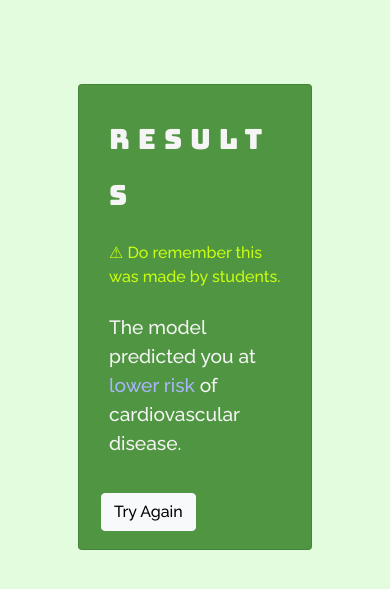
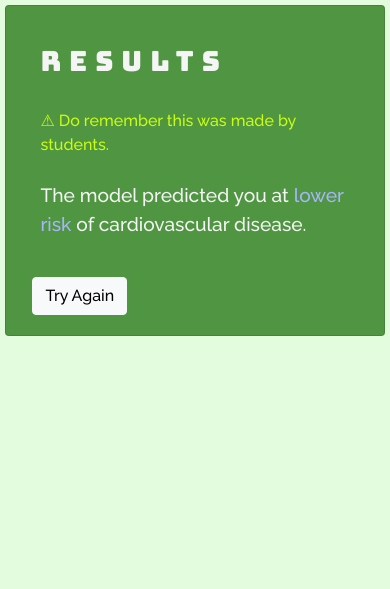
Before and after one commit to DebangshuB/CardioUIDeploy, a Flask app: template templates/result.html in a window 390 px wide. Shown: the top 589 px of the page. Run offline with Flask 2, Linux system fonts and the light colour scheme; the template is opened without the code that fills it, so the values that code supplies are empty.

Commit message:
Better Mobile

```diff
--- a/static/index.css
+++ b/static/index.css
@@ -99,6 +99,9 @@ p {
 }
 
 
+/* RESULT F**** UP ON PHONE */
+
+
 /* SCROLL BAR */
 
 ::-webkit-scrollbar {
@@ -122,11 +125,11 @@ p {
 
 @media screen and (max-width: 480px) {
     .card-main {
-        padding: 1%;
-    }
-    .card-main {
         margin: 5px;
         padding: 2%;
+    }
+    .card {
+        margin: 5px;
     }
 }
 
```
Also changed, not shown: templates/result.html (line endings or trailing spaces).
